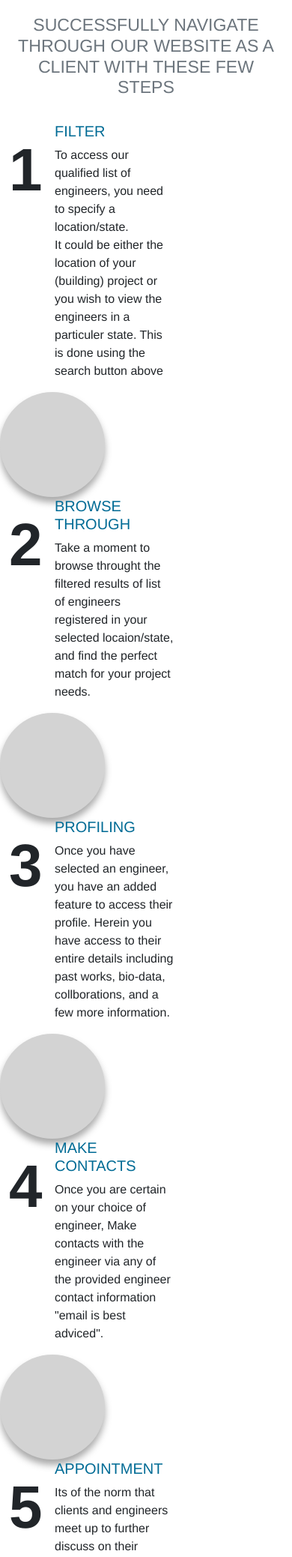
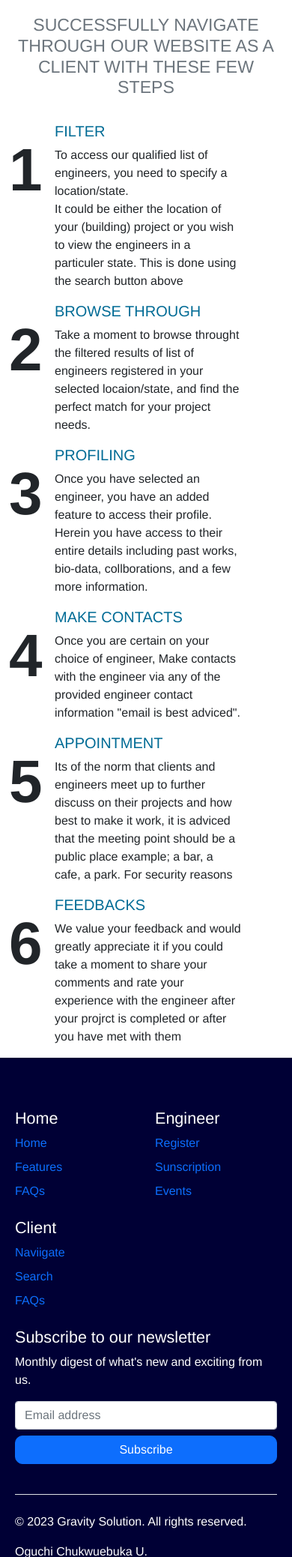
Before and after one commit to ugorichie/www.gravityso.com.ng, a PHP site: page /client.php in a window 390 px wide. Shown: the part 152-2229 px from the top of the page at 75% size. Run offline with PHP 8.4, Linux system fonts and the light colour scheme; some libraries are stand-ins or nearby versions.

Commit message:
solving responsiveness issue on client page

```diff
--- a/client.php
+++ b/client.php
@@ -51,11 +51,11 @@
     <div class="row">
                 <div class="col-12 col-md-6 row">
                     <div class="col-2"> <h1 class="bignum text-center pt-3"> 1 </h1> </div>
-                        <div class="col-6">
+                        <div class="col-9 col-md-6">
                             <h5> FILTER </h5>
                             <p> To access our  qualified list of engineers, you need to specify a location/state. <br> It could be either the location of your (building) project or you wish to view the engineers in a particuler state. This is done using the search button above </p>
                         </div>
-                        <div class="col-4 pt-2 ic1" style="border-radius: 100%" >
+                        <div class="col d-none d-md-table-cell col-md-4 pt-2 ic1" style="border-radius: 100%" >
                             <lord-icon
                             src="https://cdn.lordicon.com/zniqnylq.json"
                             trigger="hover"
@@ -70,10 +70,10 @@
 
                 <div class="col-12 col-md-6 row">
                     <div class="col-2"> <h1 class="bignum text-center pt-3"> 2 </h1>  </div>
-                    <div class="col-6"> <h5> BROWSE THROUGH</h5>
+                    <div class="col-9 col-md-6"> <h5> BROWSE THROUGH</h5>
                         <p> Take a moment to browse throught the filtered results of list of engineers registered in your selected locaion/state, and find the perfect match for your project needs.</p>
                      </div>
-                        <div class="col-4 pt-2 ic1" style="border-radius: 100%" >
+                        <div class="col d-none d-md-table-cell col-md-4 pt-2 ic1" style="border-radius: 100%" >
                                 <lord-icon
                                 src="https://cdn.lordicon.com/lbsajkny.json"
                                 trigger="hover"
@@ -91,10 +91,10 @@
     <div class="row">
             <div class="col-12 col-md-6 row ">
                     <div class="col-2"> <h1 class="bignum text-center pt-3"> 3 </h1>  </div>
-                    <div class="col-6"> <h5> PROFILING </h5>
+                    <div class="col-9 col-md-6"> <h5> PROFILING </h5>
                         <p> Once you have selected an engineer, you have an added feature to access their profile.
                             Herein you have access to their entire details including past works, bio-data, collborations, and a few more information.</p> </div>
-                    <div class="col-4 pt-2 ic1"style="border-radius: 100%" >
+                    <div class="col d-none d-md-table-cell col-md-4 pt-2 ic1"style="border-radius: 100%" >
                                 <lord-icon
                                 src="https://cdn.lordicon.com/gjyysfxi.json"
                                 trigger="hover"
@@ -108,9 +108,9 @@
 
                 <div class="col-12 col-md-6 row">
                     <div class="col-2"> <h1 class="bignum text-center pt-3"> 4 </h1>  </div>
-                    <div class="col-6"> <h5> MAKE CONTACTS </h5>
+                    <div class="col-9 col-md-6"> <h5> MAKE CONTACTS </h5>
                         <p> Once you are certain on your choice of engineer, Make contacts with the engineer via any of the provided engineer contact information "email is best adviced".</p> </div>
-                     <div class="col-4 pt-2 ic1"style="border-radius: 100%" >
+                     <div class="col d-none d-md-table-cell col-md-4 pt-2 ic1"style="border-radius: 100%" >
                         <lord-icon
                             src="https://cdn.lordicon.com/sdhhsgeg.json"
                             trigger="hover"
@@ -126,11 +126,11 @@
         <div class="row">
                 <div class="col-12 col-md-6 row ">
                     <div class="col-2"> <h1 class="bignum text-center pt-3"> 5 </h1> </div>
-                        <div class="col-6">
+                        <div class="col-9 col-md-6">
                             <h5> APPOINTMENT </h5>
                             <p> Its of the norm that clients and engineers meet up to further discuss on their projects and how best to make it work, it is adviced that the meeting point should be a public place example; a bar, a cafe, a park. For security reasons</p>
                         </div>
-                        <div class="col-4 pt-2 ic1" style="border-radius: 100%" >
+                        <div class="col d-none d-md-table-cell col-md-4 pt-2 ic1" style="border-radius: 100%" >
                         <lord-icon
                             src="https://cdn.lordicon.com/mjmrmyzg.json"
                             trigger="hover"
@@ -144,10 +144,10 @@
 
                 <div class="col-12 col-md-6 row">
                     <div class="col-2"> <h1 class="bignum text-center pt-3"> 6 </h1>  </div>
-                    <div class="col-6"> <h5> FEEDBACKS</h5>
+                    <div class="col-9 col-md-6"> <h5> FEEDBACKS</h5>
                         <p>We value your feedback and would greatly appreciate it if you could take a moment to share your comments and rate your experience with the engineer after your projrct is completed or after you have met with them  </p>
                      </div>
-                        <div class="col-4 pt-2 ic1" style="border-radius: 100%" >
+                        <div class="col d-none d-md-table-cell col-md-4 pt-2 ic1" style="border-radius: 100%" >
                                 <lord-icon
                                 src="https://cdn.lordicon.com/whttoese.json"
                                 trigger="hover"
```
Also changed, not shown: index.php (renamed from newindex.php).
